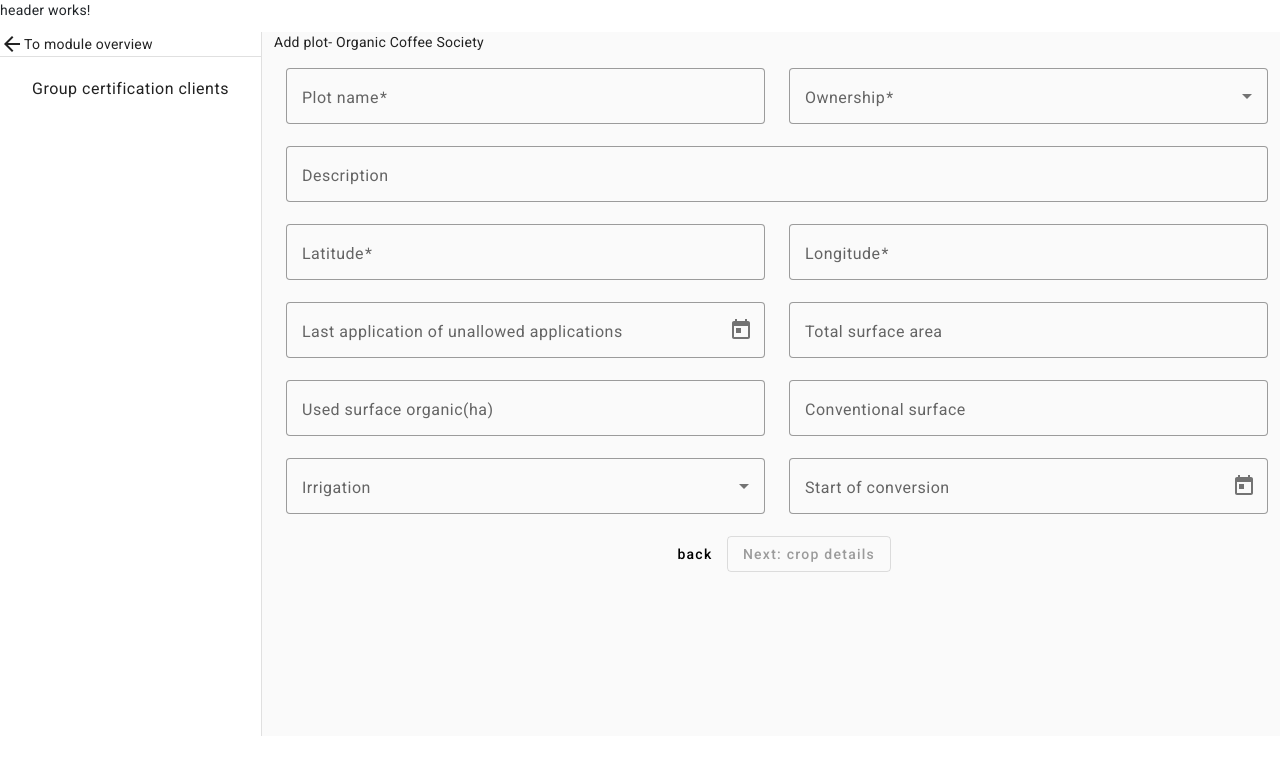
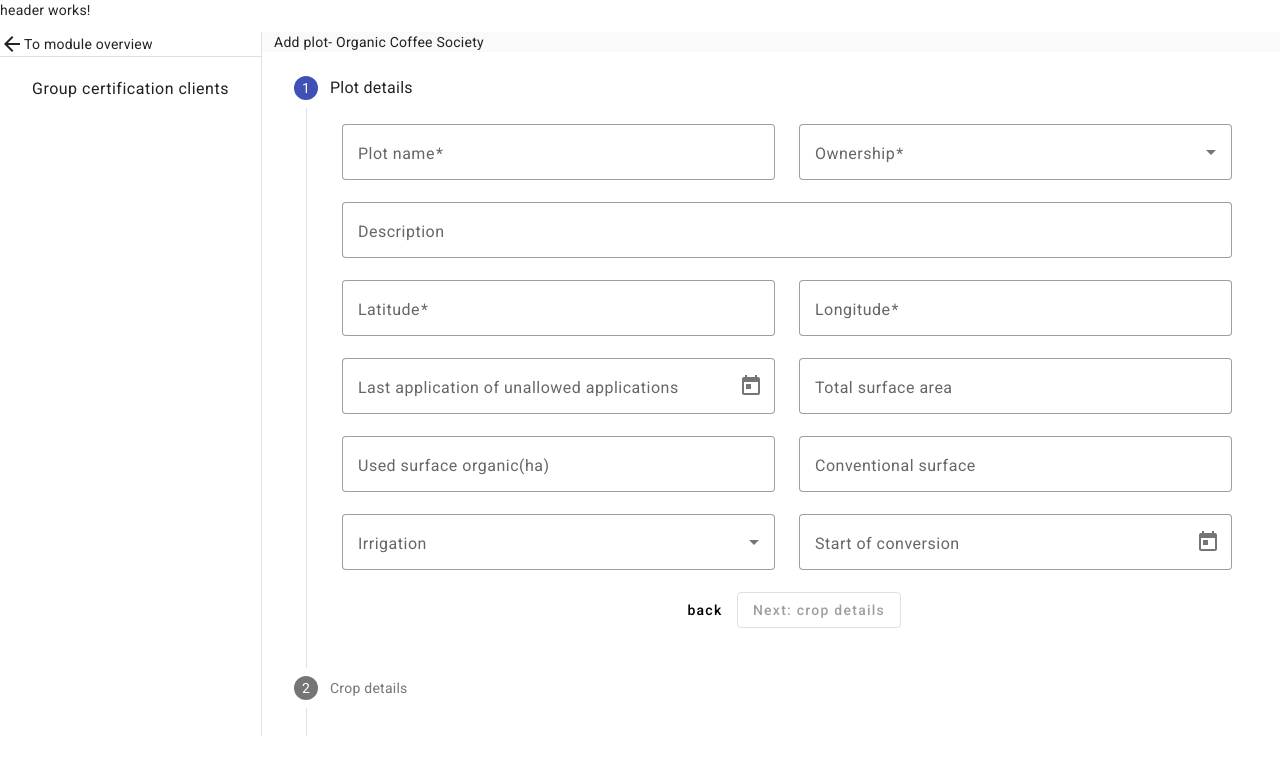
Before and after one commit to rijantp/easy-cert, an Angular app: page /plot/add in a window 1280 px wide. Shown: the top 774 px of the page. Built offline with nearby package versions, Linux system fonts and the light colour scheme.

Commit message:
stepper added

```diff
--- a/src/app/plot/add-plot/add-plot.component.html
+++ b/src/app/plot/add-plot/add-plot.component.html
@@ -1,4 +1,39 @@
 <span class="ms-3">Add plot- Organic Coffee Society</span>
-<div class="mt-3 ms-3">
-  <app-plot-details></app-plot-details>
-</div>
+<!-- <div class="mt-3 ms-3 container">
+  <div class="row">
+    <div class="card col-8">
+      <div class="card-body">
+        <app-plot-details></app-plot-details>
+      </div>
+    </div>
+    <div class="col-4">
+      <mat-stepper orientation="vertical" [linear]="false" #stepper>
+        <mat-step label="Plot details">
+          <ng-template matStepLabel>Plot details</ng-template>
+        </mat-step>
+        <mat-step>
+          <ng-template matStepLabel>Crop details</ng-template>
+        </mat-step>
+        <mat-step>
+          <ng-template matStepLabel>Standards</ng-template>
+        </mat-step>
+      </mat-stepper>
+    </div>
+  </div>
+</div> -->
+<mat-stepper
+  class="plot-stepper container"
+  orientation="vertical"
+  linear="true"
+  #stepper
+>
+  <mat-step label="Plot details">
+    <app-plot-details></app-plot-details>
+  </mat-step>
+  <mat-step>
+    <ng-template matStepLabel>Crop details</ng-template>
+  </mat-step>
+  <mat-step>
+    <ng-template matStepLabel>Standards</ng-template>
+  </mat-step>
+</mat-stepper>
--- a/src/app/plot/add-plot/add-plot.component.scss
+++ b/src/app/plot/add-plot/add-plot.component.scss
@@ -0,0 +1,3 @@
+.mat-horizontal-stepper-wrapper {
+  flex-direction: row-reverse !important;
+}
--- a/src/app/plot/add-plot/add-plot.component.ts
+++ b/src/app/plot/add-plot/add-plot.component.ts
@@ -1,10 +1,10 @@
 import { ChangeDetectionStrategy, Component } from '@angular/core'
 import { PlotDetailsComponent } from '../components/plot-details/plot-details.component'
-
+import { MatStepperModule } from '@angular/material/stepper'
 @Component({
   selector: 'app-add-plot',
   standalone: true,
-  imports: [PlotDetailsComponent],
+  imports: [PlotDetailsComponent, MatStepperModule],
   templateUrl: './add-plot.component.html',
   styleUrl: './add-plot.component.scss',
   changeDetection: ChangeDetectionStrategy.OnPush,
--- a/src/styles.scss
+++ b/src/styles.scss
@@ -1,4 +1,26 @@
 /* You can add global styles to this file, and also import other style files */
 
-html, body { height: 100%; }
-body { margin: 0; font-family: Roboto, "Helvetica Neue", sans-serif; }
+html,
+body {
+  height: 100%;
+}
+body {
+  margin: 0;
+  font-family: Roboto, 'Helvetica Neue', sans-serif;
+}
+
+// .plot-stepper {
+//   .mat-horizontal-stepper-wrapper {
+//     flex-direction: row-reverse !important;
+//     justify-content: flex-start;
+//   }
+
+//   .mat-horizontal-stepper-header-container {
+//     flex-direction: column;
+//   }
+
+//   .mat-stepper-horizontal-line {
+//     flex: none;
+//     border: none;
+//   }
+// }
```
